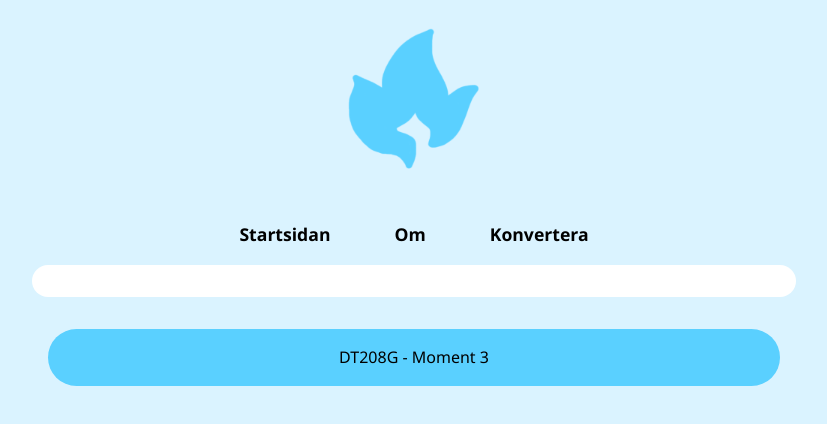
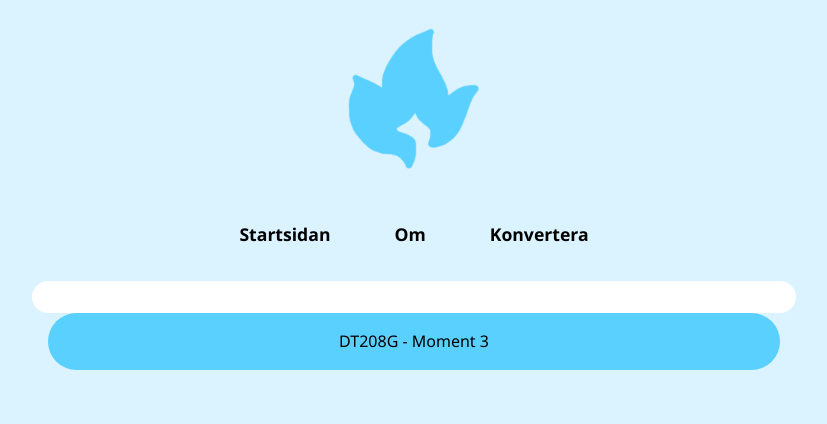
Before and after one commit to SaraM47/typescript-moment3, an Angular app: page / in a window 1280 px wide. Shown: the top 424 px of the page, without its empty margins (226-1053 px from the left). Built offline with nearby package versions, Linux system fonts and the light colour scheme.

Commit message:
Added basic layout structure

```diff
--- a/src/app/app.component.css
+++ b/src/app/app.component.css
@@ -0,0 +1,12 @@
+header {
+  text-align: center;
+  margin-bottom: 2rem;
+}
+
+main {
+  flex: 1;
+}
+
+footer {
+  margin-top: auto;
+}
```
